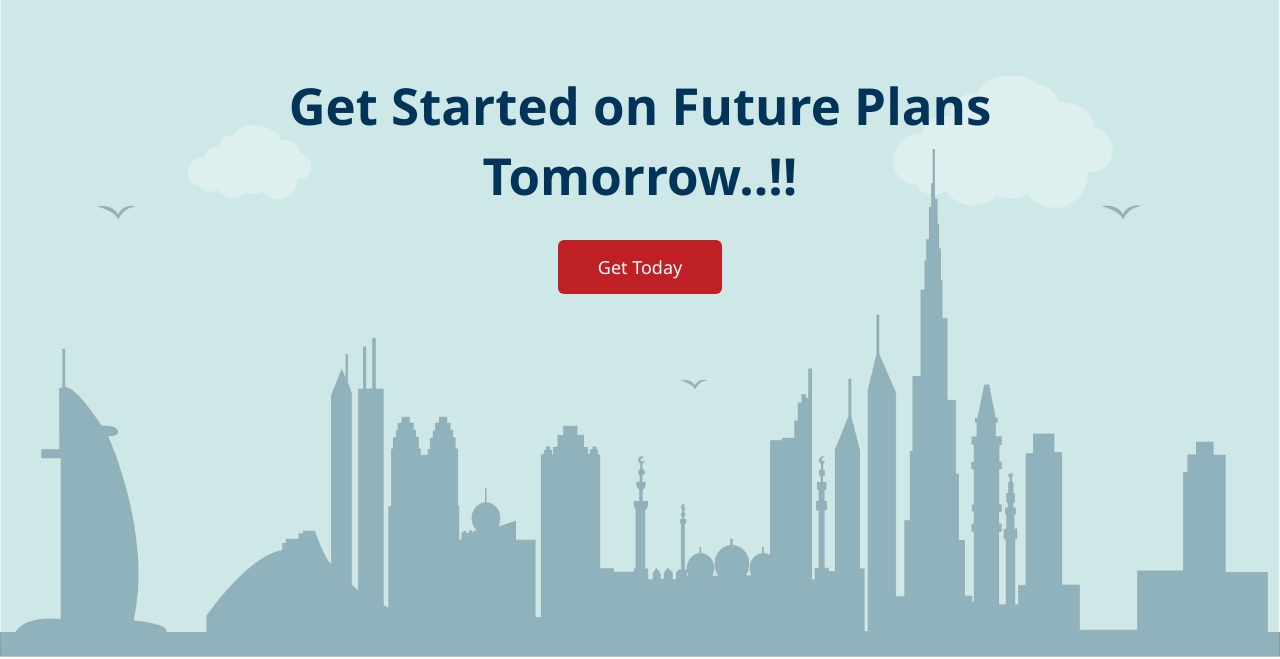
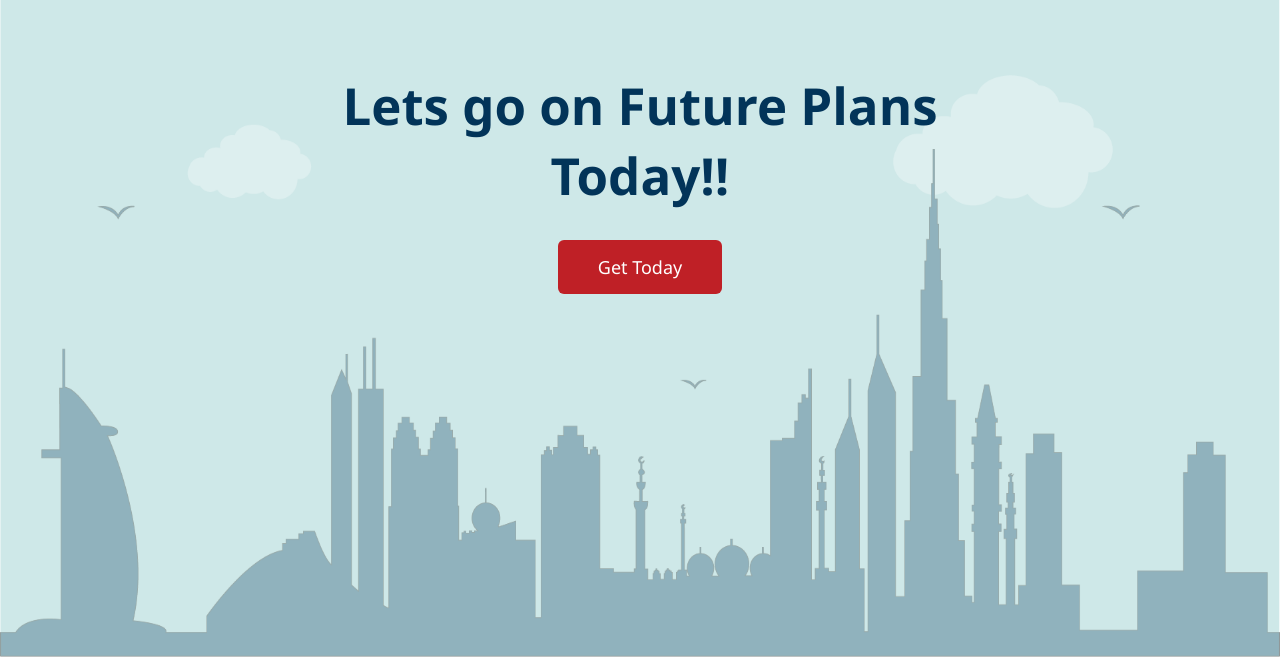
Before and after one commit to vinodmathapati/dfund, a plain HTML site: page index.html in a window 1280 px wide. Shown: the part 143-802 px from the top of the page. Drawn offline with Linux system fonts and the light colour scheme.

Commit message:
header content updated

```diff
--- a/index.html
+++ b/index.html
@@ -23,8 +23,8 @@
       </nav>
       <div class="newposter">
         <h1 class="headerh1">
-          Get Started on Future Plans<br />
-          Tomorrow..!!
+          Lets go on Future Plans<br />
+          Today!!
         </h1>
         <div class="button">
           <button class="submit" type="submit">Get Today</button>
```
